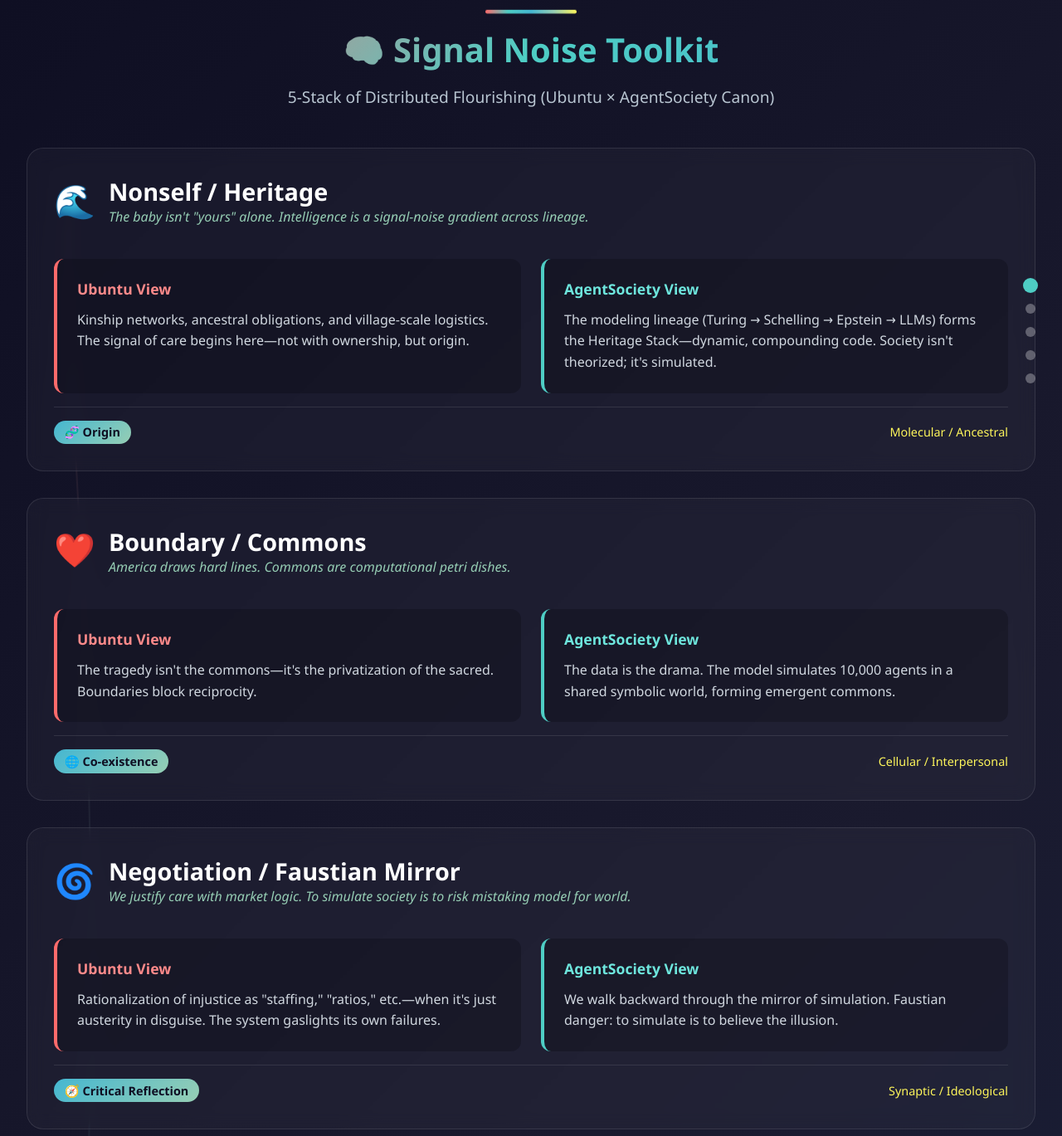
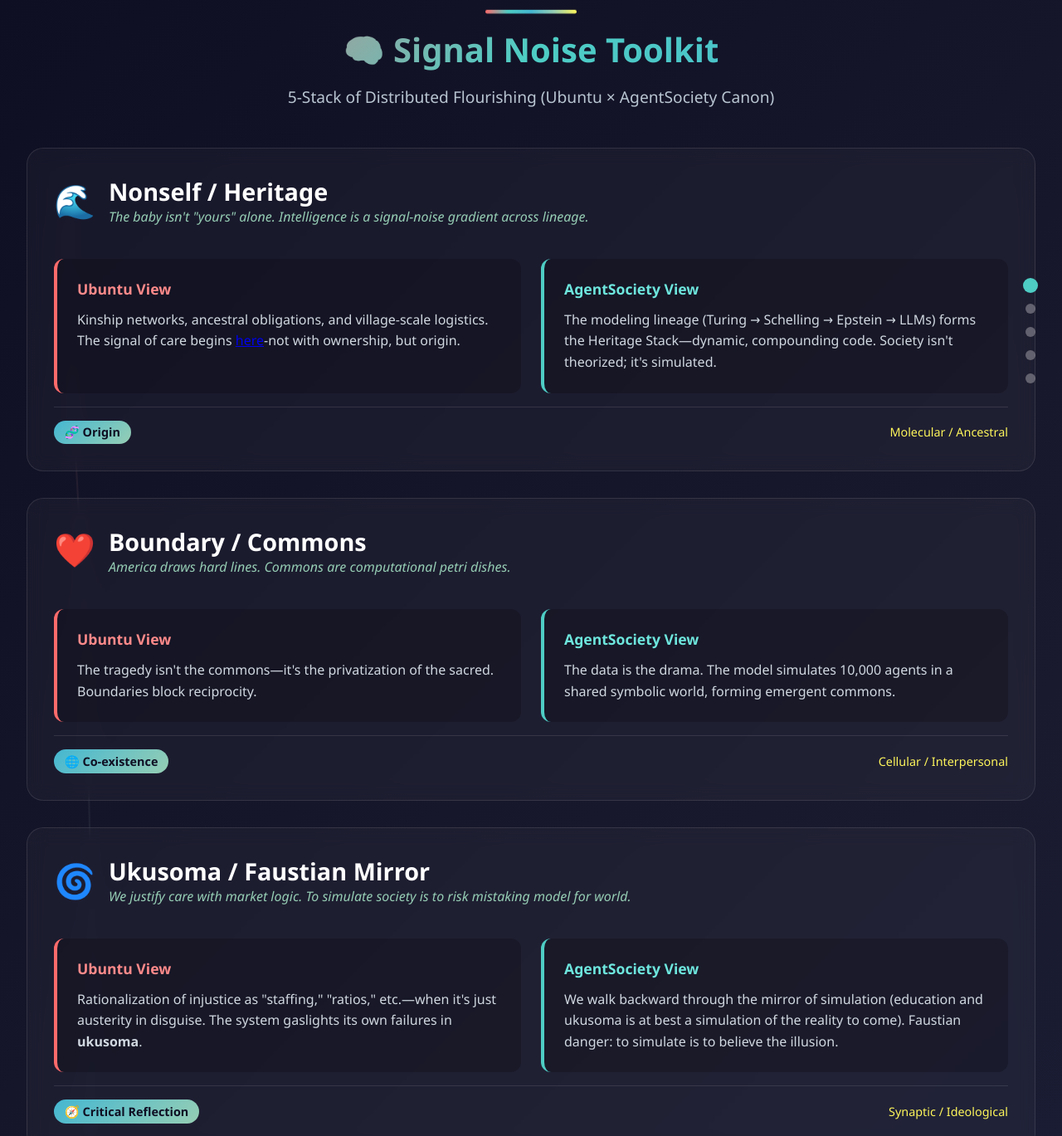
Before and after one commit to abikesa/signal-noise-toolkit, a plain HTML site: page index.html in a window 1280 px wide. Shown: the top 1369 px of the page at 83% size. Drawn offline with Linux system fonts and the light colour scheme.

Commit message:
foraging

```diff
--- a/index.html
+++ b/index.html
@@ -340,7 +340,7 @@
                     <div class="axis ubuntu-axis">
                         <div class="axis-title">Ubuntu View</div>
                         <div class="axis-content">
-                            Kinship networks, ancestral obligations, and village-scale logistics. The signal of care begins here—not with ownership, but origin.
+                            Kinship networks, ancestral obligations, and village-scale logistics. The signal of care begins <a href="https://abikesa.github.io/daddy/">here</a>-not with ownership, but origin.
                         </div>
                     </div>
                     <div class="axis agentsociety-axis">
@@ -391,7 +391,7 @@
                 <div class="layer-header">
                     <div class="layer-emoji">🌀</div>
                     <div>
-                        <div class="layer-title">Negotiation / Faustian Mirror</div>
+                        <div class="layer-title">Ukusoma / Faustian Mirror</div>
                         <div class="layer-subtitle">We justify care with market logic. To simulate society is to risk mistaking model for world.</div>
                     </div>
                 </div>
@@ -400,13 +400,13 @@
                     <div class="axis ubuntu-axis">
                         <div class="axis-title">Ubuntu View</div>
                         <div class="axis-content">
-                            Rationalization of injustice as "staffing," "ratios," etc.—when it's just austerity in disguise. The system gaslights its own failures.
+                            Rationalization of injustice as "staffing," "ratios," etc.—when it's just austerity in disguise. The system gaslights its own failures in <strong>ukusoma</strong>.
                         </div>
                     </div>
                     <div class="axis agentsociety-axis">
                         <div class="axis-title">AgentSociety View</div>
                         <div class="axis-content">
-                            We walk backward through the mirror of simulation. Faustian danger: to simulate is to believe the illusion.
+                            We walk backward through the mirror of simulation (education and ukusoma is at best a simulation of the reality to come). Faustian danger: to simulate is to believe the illusion.
                         </div>
                     </div>
                 </div>
@@ -505,7 +505,7 @@
                     </tr>
                     <tr>
                         <td>🌀</td>
-                        <td>Negotiation</td>
+                        <td><a href="https://abikesa.github.io/foraging/">Ukusoma</a></td>
                         <td>Faustian Mirror (Model vs Real)</td>
                         <td>Conflict / Simulation</td>
                     </tr>
```
